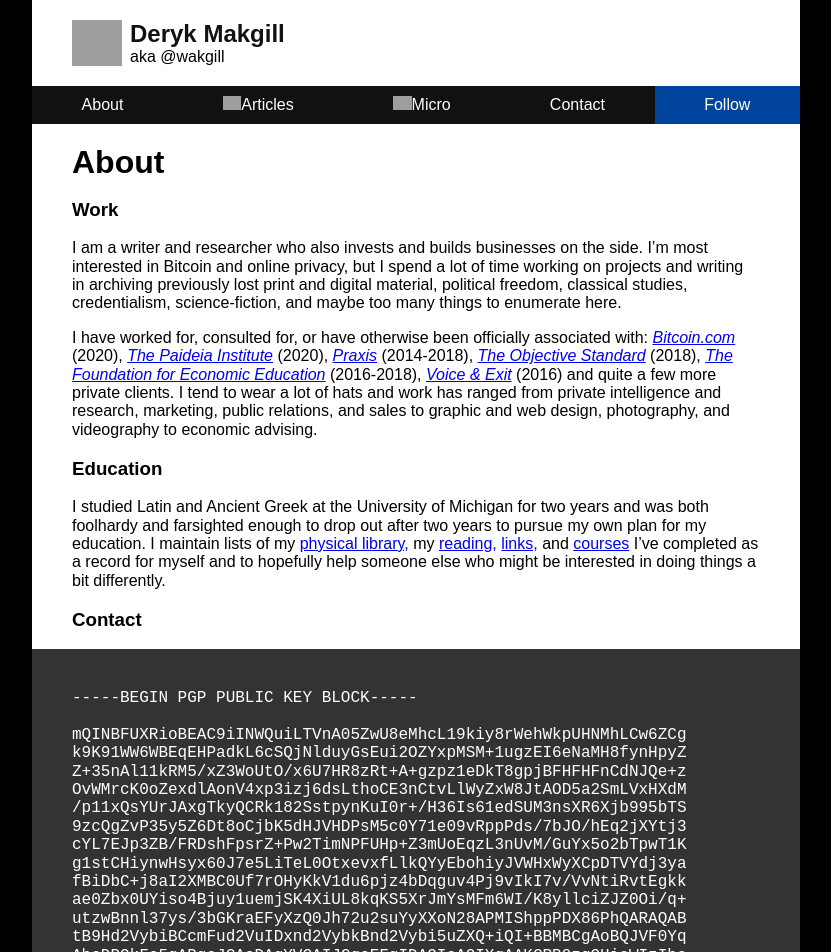
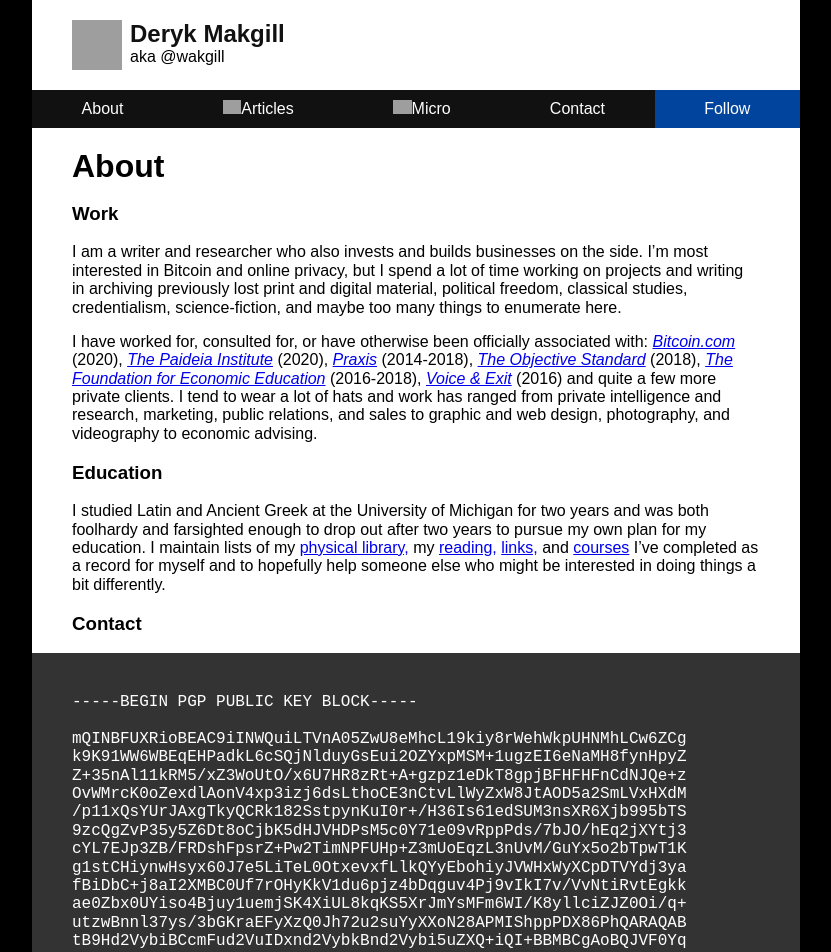
Before and after one commit to derykmakgill/had, a Jekyll site: the page built from test.md, in a window 1280 px wide. Shown: the top 952 px of the page, without its empty margins (224-1055 px from the left). Built offline with Jekyll 4.4.1, drawn with Linux system fonts in a browser that asks for light colours; our own code applies the rules of GitHub Pages for plain Markdown files; grey boxes are pictures that could not be loaded.

Commit message:
Update default.html

```diff
--- a/_layouts/default.html
+++ b/_layouts/default.html
@@ -11,7 +11,7 @@
 
 
 
-<div class=container><div id=header><a class=no-link href=./><img style="width: 50px; height;50px;" src="https://pbs.twimg.com/profile_images/1336054060915564549/fQ4fEdOq_400x400.jpg"><div><p class="name glitch" data-text="Deryk Wakgill">Deryk Makgill</p><p class=aka>aka <span class=glitch data-text=@makgill>@wakgill</span></p></div></a></div><nav id=navbar class=full-width><input type=checkbox id=toggler><ul><label for=toggler><a class=no-link>🍔 Menu</a></label><li><a href=./about/ class=no-link>
+<div class=container><div id=header><a class=no-link href=./><img style="width: 50px; height:50px;" src="https://pbs.twimg.com/profile_images/1336054060915564549/fQ4fEdOq_400x400.jpg"><div><p class="name glitch" data-text="Deryk Wakgill">Deryk Makgill</p><p class=aka>aka <span class=glitch data-text=@makgill>@wakgill</span></p></div></a></div><nav id=navbar class=full-width><input type=checkbox id=toggler><ul><label for=toggler><a class=no-link>🍔 Menu</a></label><li><a href=./about/ class=no-link>
 <span>About</span></a></li><li><a href=./articles/ class=no-link>
 <span><img src="https://neustadt.fr/img/underconstruction.gif" height="14" alt="">Articles</span></a></li><li><a href=./micro/ class=no-link>
 <span><img src="https://neustadt.fr/img/underconstruction.gif" height="14" alt="">Micro</span></a></li><li><a href=./contact/ class=no-link>
```
